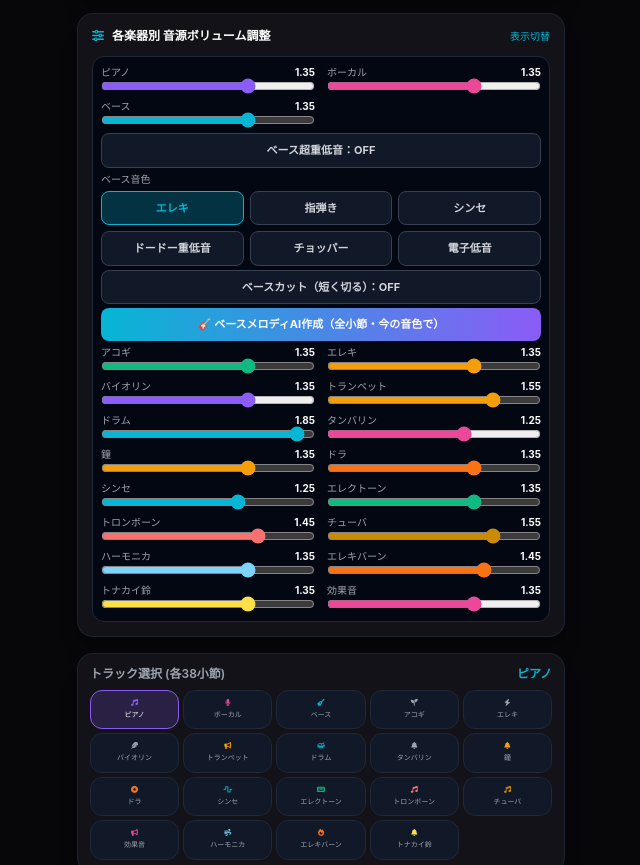
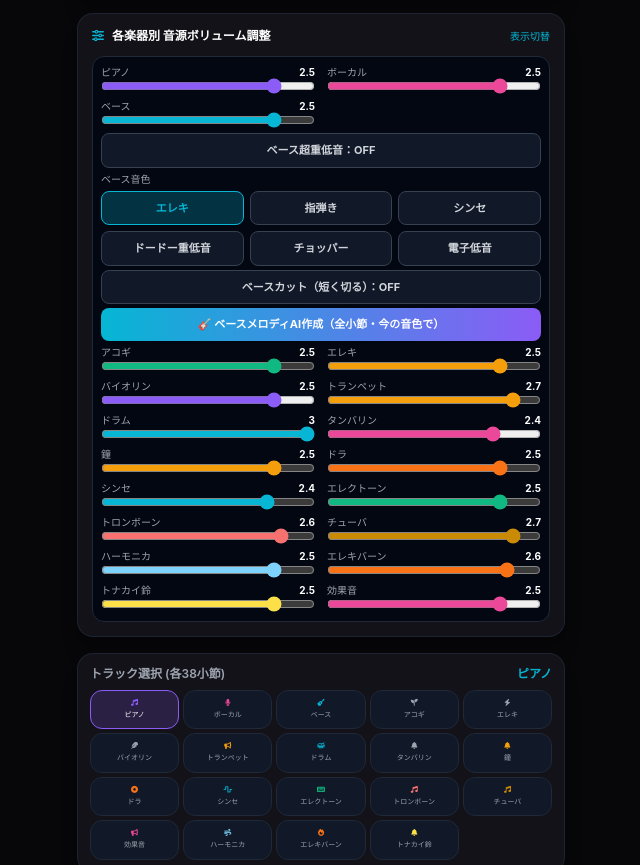
Before and after one commit to mikitan/mikitan.github.io, a plain HTML site: page song.html in a window 1280 px wide. Shown: the part 2319-3184 px from the top of the page, without its empty margins (319-959 px from the left). Drawn offline with nearby package versions, Linux system fonts and the light colour scheme.

Commit message:
song.html の更新

```diff
--- a/song.html
+++ b/song.html
@@ -380,29 +380,29 @@
 <button onclick="toggleMixerPanel()" class="text-[10px] text-mvCyan hover:underline">表示切替</button>
 </div>
 <div id="mixerPanelBody" class="bg-gray-950 p-2 rounded-xl border border-gray-800 grid grid-cols-2 gap-x-3 gap-y-1 text-[10px]">
-<div class="space-y-0"><div class="flex justify-between text-gray-400"><span>ピアノ</span><strong id="vol-piano" class="text-white">1.35</strong></div><input type="range" min="0" max="2" step="0.1" value="1.35" oninput="changeTrackVolume('piano', this.value)" class="w-full accent-mvAccent"></div>
-<div class="space-y-0"><div class="flex justify-between text-gray-400"><span>ボーカル</span><strong id="vol-vocal" class="text-white">1.35</strong></div><input type="range" min="0" max="2" step="0.1" value="1.35" oninput="changeTrackVolume('vocal', this.value)" class="w-full accent-mvPink"></div>
-<div class="space-y-0"><div class="flex justify-between text-gray-400"><span>ベース</span><strong id="vol-bass" class="text-white">1.35</strong></div><input type="range" min="0" max="2" step="0.1" value="1.35" oninput="changeTrackVolume('bass', this.value)" class="w-full accent-mvCyan"></div>
+<div class="space-y-0"><div class="flex justify-between text-gray-400"><span>ピアノ</span><strong id="vol-piano" class="text-white">2.5</strong></div><input type="range" min="0" max="3" step="0.1" value="2.5" oninput="changeTrackVolume('piano', this.value)" class="w-full accent-mvAccent"></div>
+<div class="space-y-0"><div class="flex justify-between text-gray-400"><span>ボーカル</span><strong id="vol-vocal" class="text-white">2.5</strong></div><input type="range" min="0" max="3" step="0.1" value="2.5" oninput="changeTrackVolume('vocal', this.value)" class="w-full accent-mvPink"></div>
+<div class="space-y-0"><div class="flex justify-between text-gray-400"><span>ベース</span><strong id="vol-bass" class="text-white">2.5</strong></div><input type="range" min="0" max="3" step="0.1" value="2.5" oninput="changeTrackVolume('bass', this.value)" class="w-full accent-mvCyan"></div>
 <div class="space-y-1 col-span-2"><button onclick="toggleBassSub()" id="bassSubBtn" class="w-full bg-gray-900 border border-gray-700 text-gray-300 text-[11px] py-2 rounded-lg font-bold transition active:scale-95">ベース超重低音：OFF</button></div>
 <div class="space-y-1 col-span-2"><div class="flex justify-between text-gray-400"><span>ベース音色</span></div><div class="grid grid-cols-3 gap-1.5"><button onclick="setBassTone('electric')" id="bassToneBtn-electric" class="bg-mvCyan/25 border border-mvCyan text-mvCyan text-[11px] py-2 rounded-lg font-bold transition active:scale-95">エレキ</button><button onclick="setBassTone('finger')" id="bassToneBtn-finger" class="bg-gray-900 border border-gray-700 text-gray-300 text-[11px] py-2 rounded-lg font-bold transition active:scale-95">指弾き</button><button onclick="setBassTone('synth')" id="bassToneBtn-synth" class="bg-gray-900 border border-gray-700 text-gray-300 text-[11px] py-2 rounded-lg font-bold transition active:scale-95">シンセ</button><button onclick="setBassTone('deep')" id="bassToneBtn-deep" class="bg-gray-900 border border-gray-700 text-gray-300 text-[11px] py-2 rounded-lg font-bold transition active:scale-95">ドードー重低音</button><button onclick="setBassTone('chopper')" id="bassToneBtn-chopper" class="bg-gray-900 border border-gray-700 text-gray-300 text-[11px] py-2 rounded-lg font-bold transition active:scale-95">チョッパー</button><button onclick="setBassTone('elec')" id="bassToneBtn-elec" class="bg-gray-900 border border-gray-700 text-gray-300 text-[11px] py-2 rounded-lg font-bold transition active:scale-95">電子低音</button></div></div>
 <div class="space-y-1 col-span-2"><button onclick="toggleBassCut()" id="bassCutBtn" class="w-full bg-gray-900 border border-gray-700 text-gray-300 text-[11px] py-2 rounded-lg font-bold transition active:scale-95">ベースカット（短く切る）：OFF</button></div>
 <div class="space-y-1 col-span-2"><button onclick="generateBassMelody()" class="w-full bg-gradient-to-r from-mvCyan to-mvAccent text-white text-[11px] py-2 rounded-lg font-bold transition active:scale-95 shadow">🎸 ベースメロディAI作成（全小節・今の音色で）</button></div>
-<div class="space-y-0"><div class="flex justify-between text-gray-400"><span>アコギ</span><strong id="vol-acoustic" class="text-white">1.35</strong></div><input type="range" min="0" max="2" step="0.1" value="1.35" oninput="changeTrackVolume('acoustic', this.value)" class="w-full accent-mvGreen"></div>
-<div class="space-y-0"><div class="flex justify-between text-gray-400"><span>エレキ</span><strong id="vol-electric" class="text-white">1.35</strong></div><input type="range" min="0" max="2" step="0.1" value="1.35" oninput="changeTrackVolume('electric', this.value)" class="w-full accent-mvYellow"></div>
-<div class="space-y-0"><div class="flex justify-between text-gray-400"><span>バイオリン</span><strong id="vol-violin" class="text-white">1.35</strong></div><input type="range" min="0" max="2" step="0.1" value="1.35" oninput="changeTrackVolume('violin', this.value)" class="w-full accent-mvAccent"></div>
-<div class="space-y-0"><div class="flex justify-between text-gray-400"><span>トランペット</span><strong id="vol-trumpet" class="text-white">1.55</strong></div><input type="range" min="0" max="2" step="0.1" value="1.55" oninput="changeTrackVolume('trumpet', this.value)" class="w-full accent-mvYellow"></div>
-<div class="space-y-0"><div class="flex justify-between text-gray-400"><span>ドラム</span><strong id="vol-drums" class="text-white">1.85</strong></div><input type="range" min="0" max="2" step="0.1" value="1.85" oninput="changeTrackVolume('drums', this.value)" class="w-full accent-mvCyan"></div>
-<div class="space-y-0"><div class="flex justify-between text-gray-400"><span>タンバリン</span><strong id="vol-tambourine" class="text-white">1.25</strong></div><input type="range" min="0" max="2" step="0.1" value="1.25" oninput="changeTrackVolume('tambourine', this.value)" class="w-full accent-mvPink"></div>
-<div class="space-y-0"><div class="flex justify-between text-gray-400"><span>鐘</span><strong id="vol-bell" class="text-white">1.35</strong></div><input type="range" min="0" max="2" step="0.1" value="1.35" oninput="changeTrackVolume('bell', this.value)" class="w-full accent-mvYellow"></div>
-<div class="space-y-0"><div class="flex justify-between text-gray-400"><span>ドラ</span><strong id="vol-gong" class="text-white">1.35</strong></div><input type="range" min="0" max="2" step="0.1" value="1.35" oninput="changeTrackVolume('gong', this.value)" class="w-full accent-mvOrange"></div>
-<div class="space-y-0"><div class="flex justify-between text-gray-400"><span>シンセ</span><strong id="vol-synth" class="text-white">1.25</strong></div><input type="range" min="0" max="2" step="0.1" value="1.25" oninput="changeTrackVolume('synth', this.value)" class="w-full accent-mvCyan"></div>
-<div class="space-y-0"><div class="flex justify-between text-gray-400"><span>エレクトーン</span><strong id="vol-electone" class="text-white">1.35</strong></div><input type="range" min="0" max="2" step="0.1" value="1.35" oninput="changeTrackVolume('electone', this.value)" class="w-full accent-mvGreen"></div>
-<div class="space-y-0"><div class="flex justify-between text-gray-400"><span>トロンボーン</span><strong id="vol-trombone" class="text-white">1.45</strong></div><input type="range" min="0" max="2" step="0.1" value="1.45" oninput="changeTrackVolume('trombone', this.value)" class="w-full accent-red-400"></div>
-<div class="space-y-0"><div class="flex justify-between text-gray-400"><span>チューバ</span><strong id="vol-tuba" class="text-white">1.55</strong></div><input type="range" min="0" max="2" step="0.1" value="1.55" oninput="changeTrackVolume('tuba', this.value)" class="w-full accent-yellow-600"></div>
-<div class="space-y-0"><div class="flex justify-between text-gray-400"><span>ハーモニカ</span><strong id="vol-harmonica" class="text-white">1.35</strong></div><input type="range" min="0" max="2" step="0.1" value="1.35" oninput="changeTrackVolume('harmonica', this.value)" class="w-full accent-sky-300"></div>
-<div class="space-y-0"><div class="flex justify-between text-gray-400"><span>エレキバーン</span><strong id="vol-elecburn" class="text-white">1.45</strong></div><input type="range" min="0" max="2" step="0.1" value="1.45" oninput="changeTrackVolume('elecburn', this.value)" class="w-full accent-orange-500"></div>
-<div class="space-y-0"><div class="flex justify-between text-gray-400"><span>トナカイ鈴</span><strong id="vol-sleighbell" class="text-white">1.35</strong></div><input type="range" min="0" max="2" step="0.1" value="1.35" oninput="changeTrackVolume('sleighbell', this.value)" class="w-full accent-yellow-300"></div>
-<div class="space-y-0"><div class="flex justify-between text-gray-400"><span>効果音</span><strong id="vol-fx" class="text-white">1.35</strong></div><input type="range" min="0" max="2" step="0.1" value="1.35" oninput="changeTrackVolume('fx', this.value)" class="w-full accent-mvPink"></div>
+<div class="space-y-0"><div class="flex justify-between text-gray-400"><span>アコギ</span><strong id="vol-acoustic" class="text-white">2.5</strong></div><input type="range" min="0" max="3" step="0.1" value="2.5" oninput="changeTrackVolume('acoustic', this.value)" class="w-full accent-mvGreen"></div>
+<div class="space-y-0"><div class="flex justify-between text-gray-400"><span>エレキ</span><strong id="vol-electric" class="text-white">2.5</strong></div><input type="range" min="0" max="3" step="0.1" value="2.5" oninput="changeTrackVolume('electric', this.value)" class="w-full accent-mvYellow"></div>
+<div class="space-y-0"><div class="flex justify-between text-gray-400"><span>バイオリン</span><strong id="vol-violin" class="text-white">2.5</strong></div><input type="range" min="0" max="3" step="0.1" value="2.5" oninput="changeTrackVolume('violin', this.value)" class="w-full accent-mvAccent"></div>
+<div class="space-y-0"><div class="flex justify-between text-gray-400"><span>トランペット</span><strong id="vol-trumpet" class="text-white">2.7</strong></div><input type="range" min="0" max="3" step="0.1" value="2.7" oninput="changeTrackVolume('trumpet', this.value)" class="w-full accent-mvYellow"></div>
+<div class="space-y-0"><div class="flex justify-between text-gray-400"><span>ドラム</span><strong id="vol-drums" class="text-white">3</strong></div><input type="range" min="0" max="3" step="0.1" value="3" oninput="changeTrackVolume('drums', this.value)" class="w-full accent-mvCyan"></div>
+<div class="space-y-0"><div class="flex justify-between text-gray-400"><span>タンバリン</span><strong id="vol-tambourine" class="text-white">2.4</strong></div><input type="range" min="0" max="3" step="0.1" value="2.4" oninput="changeTrackVolume('tambourine', this.value)" class="w-full accent-mvPink"></div>
+<div class="space-y-0"><div class="flex justify-between text-gray-400"><span>鐘</span><strong id="vol-bell" class="text-white">2.5</strong></div><input type="range" min="0" max="3" step="0.1" value="2.5" oninput="changeTrackVolume('bell', this.value)" class="w-full accent-mvYellow"></div>
+<div class="space-y-0"><div class="flex justify-between text-gray-400"><span>ドラ</span><strong id="vol-gong" class="text-white">2.5</strong></div><input type="range" min="0" max="3" step="0.1" value="2.5" oninput="changeTrackVolume('gong', this.value)" class="w-full accent-mvOrange"></div>
+<div class="space-y-0"><div class="flex justify-between text-gray-400"><span>シンセ</span><strong id="vol-synth" class="text-white">2.4</strong></div><input type="range" min="0" max="3" step="0.1" value="2.4" oninput="changeTrackVolume('synth', this.value)" class="w-full accent-mvCyan"></div>
+<div class="space-y-0"><div class="flex justify-between text-gray-400"><span>エレクトーン</span><strong id="vol-electone" class="text-white">2.5</strong></div><input type="range" min="0" max="3" step="0.1" value="2.5" oninput="changeTrackVolume('electone', this.value)" class="w-full accent-mvGreen"></div>
+<div class="space-y-0"><div class="flex justify-between text-gray-400"><span>トロンボーン</span><strong id="vol-trombone" class="text-white">2.6</strong></div><input type="range" min="0" max="3" step="0.1" value="2.6" oninput="changeTrackVolume('trombone', this.value)" class="w-full accent-red-400"></div>
+<div class="space-y-0"><div class="flex justify-between text-gray-400"><span>チューバ</span><strong id="vol-tuba" class="text-white">2.7</strong></div><input type="range" min="0" max="3" step="0.1" value="2.7" oninput="changeTrackVolume('tuba', this.value)" class="w-full accent-yellow-600"></div>
+<div class="space-y-0"><div class="flex justify-between text-gray-400"><span>ハーモニカ</span><strong id="vol-harmonica" class="text-white">2.5</strong></div><input type="range" min="0" max="3" step="0.1" value="2.5" oninput="changeTrackVolume('harmonica', this.value)" class="w-full accent-sky-300"></div>
+<div class="space-y-0"><div class="flex justify-between text-gray-400"><span>エレキバーン</span><strong id="vol-elecburn" class="text-white">2.6</strong></div><input type="range" min="0" max="3" step="0.1" value="2.6" oninput="changeTrackVolume('elecburn', this.value)" class="w-full accent-orange-500"></div>
+<div class="space-y-0"><div class="flex justify-between text-gray-400"><span>トナカイ鈴</span><strong id="vol-sleighbell" class="text-white">2.5</strong></div><input type="range" min="0" max="3" step="0.1" value="2.5" oninput="changeTrackVolume('sleighbell', this.value)" class="w-full accent-yellow-300"></div>
+<div class="space-y-0"><div class="flex justify-between text-gray-400"><span>効果音</span><strong id="vol-fx" class="text-white">2.5</strong></div><input type="range" min="0" max="3" step="0.1" value="2.5" oninput="changeTrackVolume('fx', this.value)" class="w-full accent-mvPink"></div>
 </div>
 </div>
 
@@ -727,8 +727,8 @@ let vocalAudioBlob = null;
 
 let trackGains = {};
 let trackVolumes = {
-piano: 1.35, vocal: 1.35, bass: 1.35, acoustic: 1.35,
-electric: 1.35, violin: 1.35, trumpet: 1.55, drums: 1.85, tambourine: 1.25, bell: 1.35, gong: 1.35, synth: 1.25, electone: 1.35, trombone: 1.45, tuba: 1.55, fx: 1.35, harmonica: 1.35, elecburn: 1.45, sleighbell: 1.35
+piano: 2.5, vocal: 2.5, bass: 2.5, acoustic: 2.5,
+electric: 2.5, violin: 2.5, trumpet: 2.7, drums: 3, tambourine: 2.4, bell: 2.5, gong: 2.5, synth: 2.4, electone: 2.5, trombone: 2.6, tuba: 2.7, fx: 2.5, harmonica: 2.5, elecburn: 2.6, sleighbell: 2.5
 };
 
 let fxState = { reverb: false, delay: false, lowpass: false, highpass: false};
```
